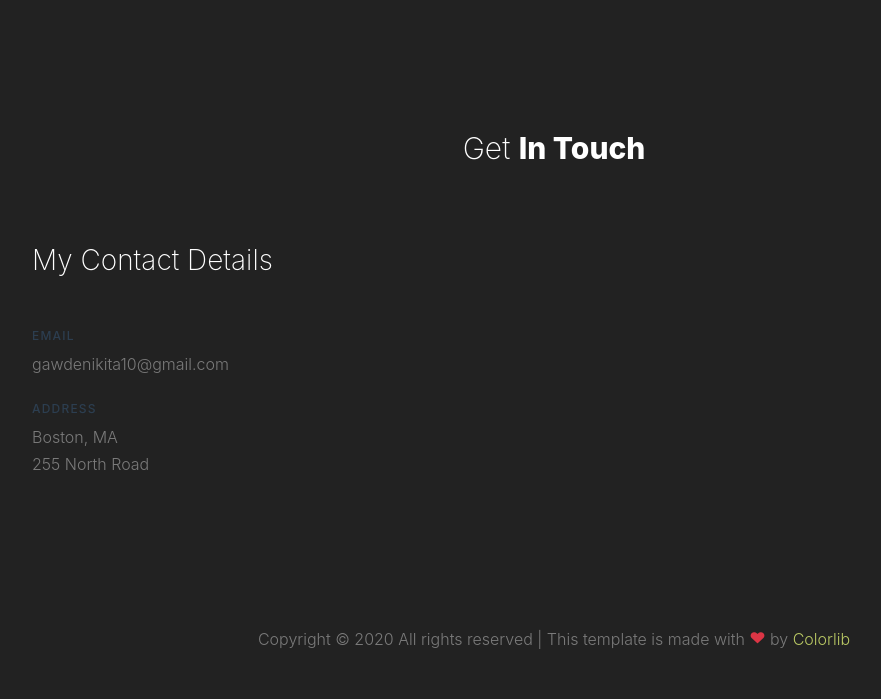
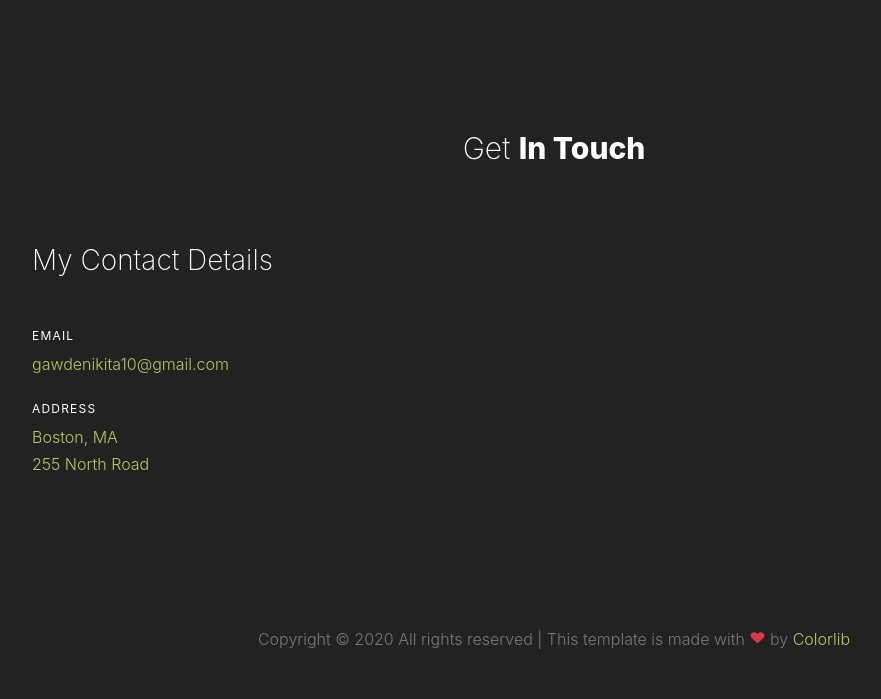
Before and after one commit to nikitagawde10/nikitagawde10.github.io, a plain HTML site: page index.html in a window 1280 px wide. Shown: the part 5743-6442 px from the top of the page, without its empty margins (86-967 px from the left). Drawn offline with nearby package versions, Linux system fonts and the light colour scheme; files whose address does not match are found by name.

Commit message:
updating color of text in contact-me section

```diff
--- a/css/style.css
+++ b/css/style.css
@@ -555,16 +555,17 @@ a {
 
 .site-contact-details, .site-contact-details li {
   padding: 0;
-  margin: 0; }
+  margin: 0;
+  color: #bac964; }
 
 .site-contact-details li {
   list-style: none;
   margin-bottom: 20px; }
   .site-contact-details li > span {
-    color: #2c3e50;
+    color:white;
     letter-spacing: .1em;
     font-size: 12px;
-    font-weight: 500;
+    font-weight: bolder;
     margin-bottom: 5px;
     display: block; }
 
```
